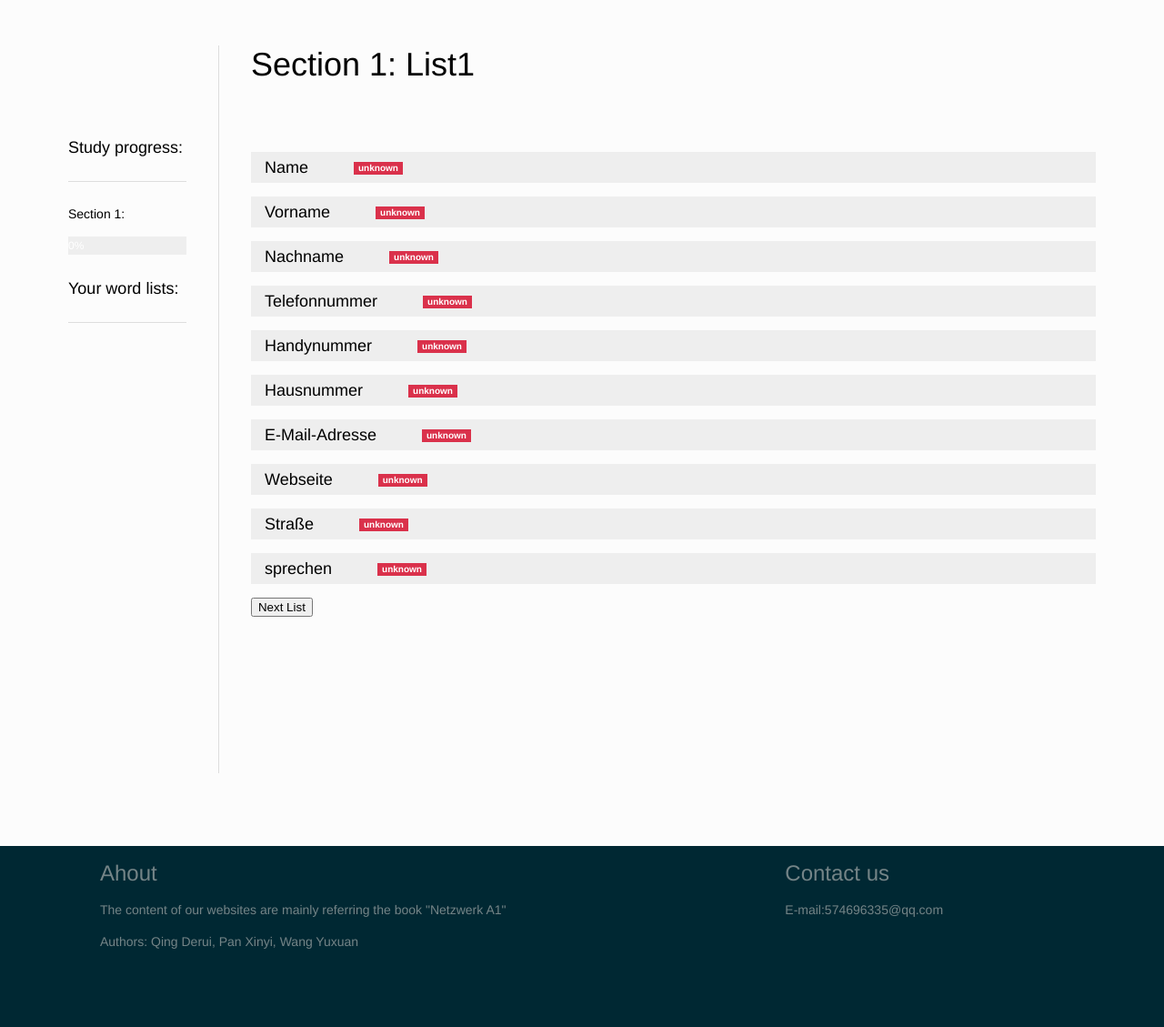
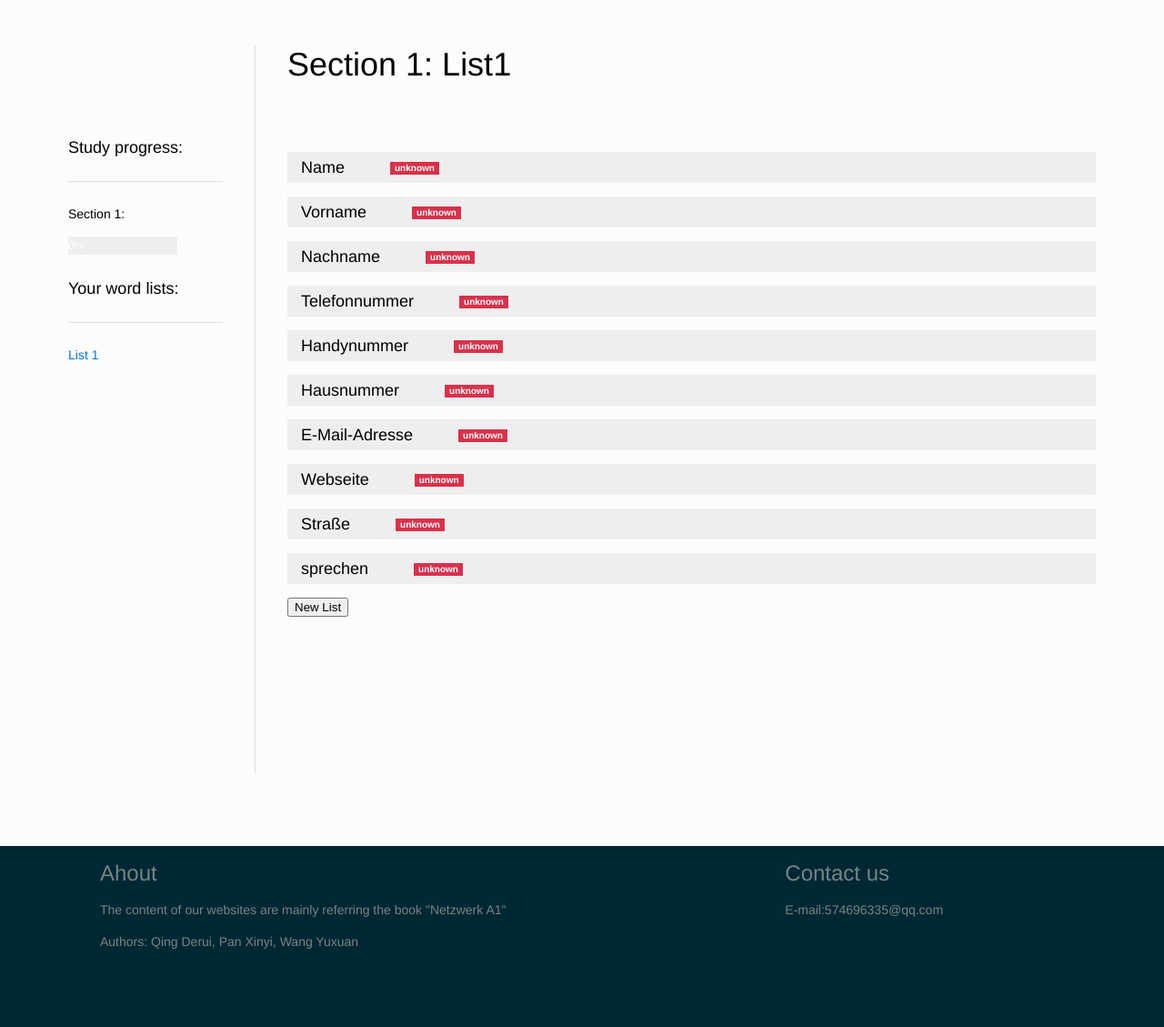
Before and after one commit to QingDerui/Assignment3, a PHP site: page /memoryWords.php in a window 1280 px wide. Shown: the part 75-1204 px from the top of the page at 91% size. Run offline with PHP 8.4, Linux system fonts and the light colour scheme; the visitor is signed in with stand-in values (Sample User, id 1); data comes from the database, SQL or seed files in the repository.

Commit message:
2019 1 1 406 QDR part over

```diff
--- a/DB.php
+++ b/DB.php
@@ -32,7 +32,7 @@ class DB_Controller
     /**
      * @var string
      */
-    private static $password = "password";
+    private static $password = "";
     /**
      * @var string
      */
@@ -394,7 +394,7 @@ FROM
         userid = ? AND status = 1
     GROUP BY wordid) table2 ON table1.wordid = table2.wordid
 WHERE
-    section = ? AND (table2.count = 3)
+    section = ? AND (table2.count >= 1)
 ";
         $result = 0;
 
--- a/memoryWords.php
+++ b/memoryWords.php
@@ -13,24 +13,32 @@ if (isset($_POST['section'])) {
     $section = $_POST['section'];
     $_SESSION['section'] = $section;
 } else {
-    $_SESSION['section'] = '1';
+    if(isset($_SESSION['section'])) {
+
+    }else{
+        $_SESSION['section'] = '1';
+    }
 }
 
 DB_Controller::createConnection();
 if (isset($_SESSION['username'])) {
+
     if (isset($_POST['list']) && !is_null($_POST['list'])) {
+        $trueList = strval(DB_Controller::getListNumber($_SESSION['username'], $_SESSION['section']));
+        if($trueList == $_POST['list']){
+            $_SESSION['newList'] = true;
+        }else{
+            $_SESSION['newList'] = false;
+        }
         $_SESSION['list'] = $_POST['list'];
         $results = DB_Controller::getListWords($_SESSION['username'], $_SESSION['section'], $_SESSION['list']);
-        echo $_SESSION['username'];
-        echo $_SESSION['section'];
-        echo $_SESSION['list'];
         foreach ($results as $result) {
             $words[] = $result[0];
-//            $result->getWordID();
             $statuses[] = $result[1];
         }
 
     } else {
+        $_SESSION['newList'] = true;
         $_SESSION['list'] = DB_Controller::getListNumber($_SESSION['username'], $_SESSION['section']) + 1;
         $words = DB_Controller::getRandomList_signed($_SESSION['section'], $_SESSION['username'], $_SESSION['list']);
     }
@@ -98,9 +106,9 @@ if (isset($_SESSION['username'])) {
 <div class="" style="margin-top: 50px;">
     <div class="uk-container uk-container-center">
         <div class="uk-grid uk-grid-divider">
-            <aside class="sidebar uk-width-medium-1-4 uk-width-large-1-6 uk-hidden-small uk-margin-large-top">
+            <aside class="uk-width-medium-1-4 uk-width-large-1-5 uk-hidden-small uk-margin-large-top">
                 <div class='uk-sticky-placeholder'>
-                    <div class='uk-panel' data-uk-sticky='{top:50}' style='margin-top: 50px'>
+                    <div id="aside" class='uk-panel' data-uk-sticky='{top:50}' style='margin-top: 50px;max-height: 500px;overflow-y:hidden;' onmouseover="showScrollBar()" onmouseleave="hideScrollBar()">
                         <h3>Study progress:</h3>
                         <hr class='uk-grid-divider'>
                         <?php
@@ -109,14 +117,14 @@ if (isset($_SESSION['username'])) {
                             echo "
                                 <div>
                                 <p>Section " . $_SESSION['section'] . ":</p>
-                                <div class='uk-progress uk-progress-striped'>
+                                <div class='uk-progress uk-progress-striped' style='width: 120px'>
                                 <div class='uk-progress-bar' style='width: " . $knowPer . "%;'>" . $knowPer . "%</div>
                                 </div>
                                 </div>";
 
                             echo "<h3>Your word lists:</h3>";
                             echo "<hr class='uk-grid-divider'>";
-                            for ($i = 1; $i <= DB_Controller::getListNumber($_SESSION['username'], $_SESSION['section'])-1; $i++) {
+                            for ($i = 1; $i <= DB_Controller::getListNumber($_SESSION['username'], $_SESSION['section']); $i++) {
                                 echo "<form id='form".$i."' action='memoryWords.php' method='post'>";
                                 echo "<input type='hidden' name='list' value='".$i."'>";
                                 echo "<a onclick='submitForm(".$i.")' >List " . $i . "</a><br>";
@@ -132,7 +140,7 @@ if (isset($_SESSION['username'])) {
                     </div>
                 </div>
             </aside>
-            <main role="main" class="uk-width-medium-3-4 uk-width-large-5-6 uk-width-small-1-1"
+            <main role="main" class="uk-width-medium-3-4 uk-width-large-4-5 uk-width-small-1-1"
                   style="min-height: 800px">
                 <div class="uk-grid">
                     <div class="uk-container-center uk-width-large-1-1">
@@ -155,7 +163,18 @@ if (isset($_SESSION['username'])) {
                             foreach ($words as $word) {
                                 echo "<h3 class=\"uk-accordion-title uk-active\">" . $word->getWordGer();
                                 if (isset($_SESSION['username'])) {
-                                    echo "<div id='title" . $a . "' class=\"uk-badge uk-badge-danger uk-margin-large-left\">unknown</div>";
+                                    if($_SESSION['newList']){
+                                        echo "<div id='title" . $a . "' class=\"uk-badge uk-badge-danger uk-margin-large-left\">unknown</div>";
+                                    }else{
+                                        if($statuses[$a-1]){
+                                            echo "<div id='title" . $a . "' class=\"uk-badge uk-badge-success uk-margin-large-left\">know</div>";
+                                        }else{
+                                            echo "<div id='title" . $a . "' class=\"uk-badge uk-badge-danger uk-margin-large-left\">unknown</div>";
+
+                                        }
+
+                                    }
+
                                 }
                                 echo "</h3>";
                                 echo "<div class=\"uk-accordion-content uk-text-large\">";
@@ -169,8 +188,10 @@ if (isset($_SESSION['username'])) {
                                     echo "<div  class='uk-grid-width-1-3' style='width:30%'>";
                                     echo "<input name='" . $a . "' type='hidden' value='" . $word->getWordID() . "'>";
                                     echo "<input name='status" . $a . "' type='hidden' id='status" . $a . "' value='0'>";
-                                    echo "<button id='know" . $a . "' class='uk-button-success' type='button' onclick='showStatus_Know(" . $a . ")'>Know</input>";
-                                    echo "<button id='unknow" . $a . "' class='uk-button-danger uk-margin-small-left' type='button' onclick='showStatus_Unknown(" . $a . ")' >Unknown</input>";
+                                    if($_SESSION['newList']) {
+                                        echo "<button id='know" . $a . "' class='uk-button-success' type='button' onclick='showStatus_Know(" . $a . ")'>Know</input>";
+                                        echo "<button id='unknow" . $a . "' class='uk-button-danger uk-margin-small-left' type='button' onclick='showStatus_Unknown(" . $a . ")' >Unknown</input>";
+                                    }
                                     echo "</div>";
                                 }
                                 echo "</div>";
@@ -181,9 +202,9 @@ if (isset($_SESSION['username'])) {
                             }
 
                             if (isset($_SESSION['username'])) {
-
-                                echo "<button type=\"submit\" value=\"\">Next List</button>";
-
+                                if($_SESSION['newList']){
+                                    echo "<button type=\"submit\" value=\"\">New List</button>";
+                                }
                             } else {
                                 echo "<a class='uk-button' href='memoryWords.php'>Next List</a>";
                             }
@@ -251,5 +272,14 @@ if (isset($_SESSION['username'])) {
         form.submit();
     }
 
+    function showScrollBar(){
+        var side = document.getElementById('aside');
+        side.setAttribute('style','margin-top: 50px;max-height: 500px;overflow-y:scroll;')
+    }
+
+    function hideScrollBar(){
+        var side = document.getElementById('aside');
+        side.setAttribute('style','margin-top: 50px;max-height: 500px;overflow-y:hidden;')
+    }
 </script>
 </html>
```
Also changed, not shown: index.php (+28 -11 lines).
